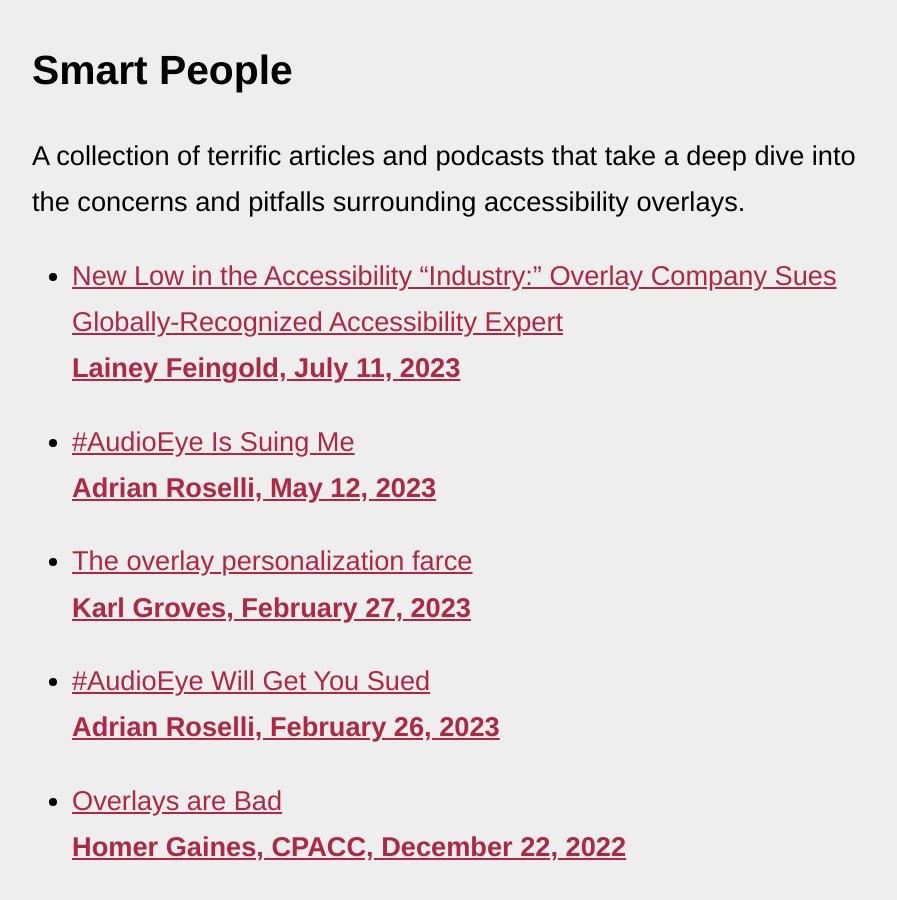
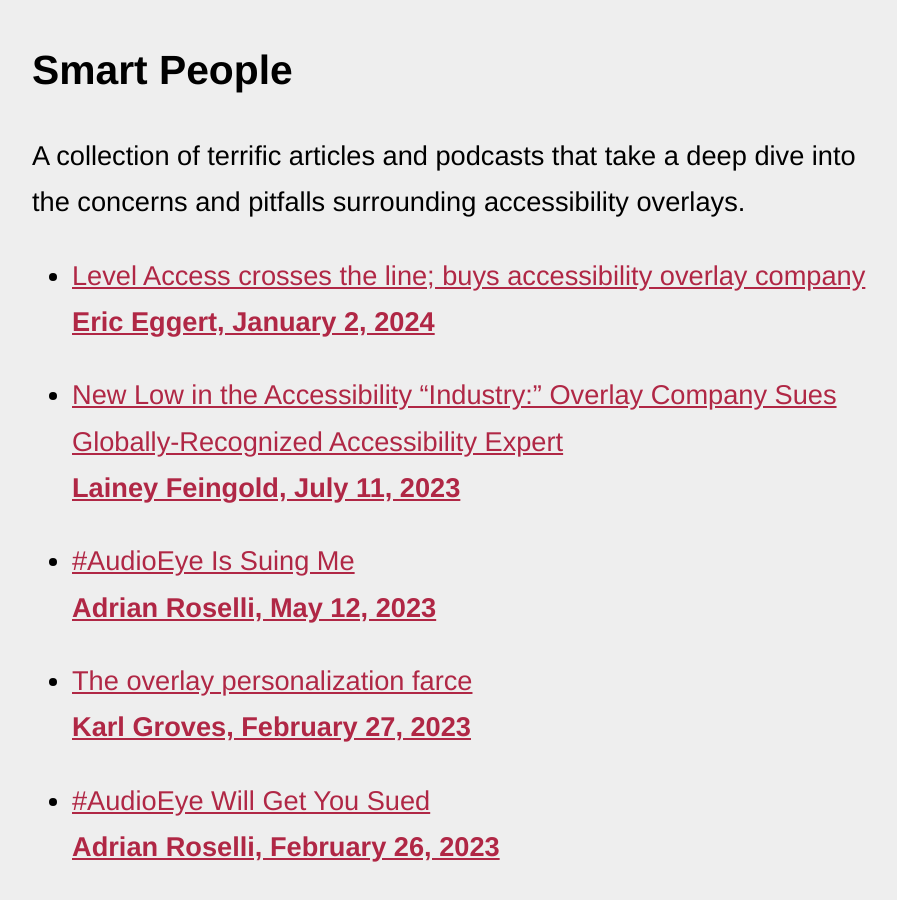
Before and after one commit to michaelspellacy/shouldiuseanaccessibilityoverlay-com, a Jekyll site: the page built from index.html, in a window 1280 px wide and 900 px high, scrolled down 4184 px. Shown: the whole window, without its empty margins (178-1075 px from the left). Built offline with Jekyll 4.4.1, drawn with Linux system fonts in a browser that asks for light colours.

Commit message:
Update default.html

```diff
--- a/_layouts/default.html
+++ b/_layouts/default.html
@@ -55,7 +55,10 @@
 
         <p>A collection of terrific articles and podcasts that take a deep dive into the concerns and pitfalls surrounding accessibility overlays.</p>
 
+
+
         <ul class="articles">
+          <li><a href="https://yatil.net/blog/level-access-userway">Level Access crosses the line; buys accessibility overlay company <span>Eric Eggert, January 2, 2024</span></a></li>
           <li><a href="https://www.lflegal.com/2023/07/adrian-roselli-slapp-lawsuit/">New Low in the Accessibility “Industry:” Overlay Company Sues Globally-Recognized Accessibility Expert <span>Lainey Feingold, July 11, 2023</span></a></li>
           <li><a href="https://adrianroselli.com/2023/05/audioeye-is-suing-me.html">#AudioEye Is Suing Me <span>Adrian Roselli, May 12, 2023</span></a></li>
           <li><a href="https://karlgroves.com/the-overlay-personalization-farce/">The overlay personalization farce <span>Karl Groves, February 27, 2023</span></a></li>
```
